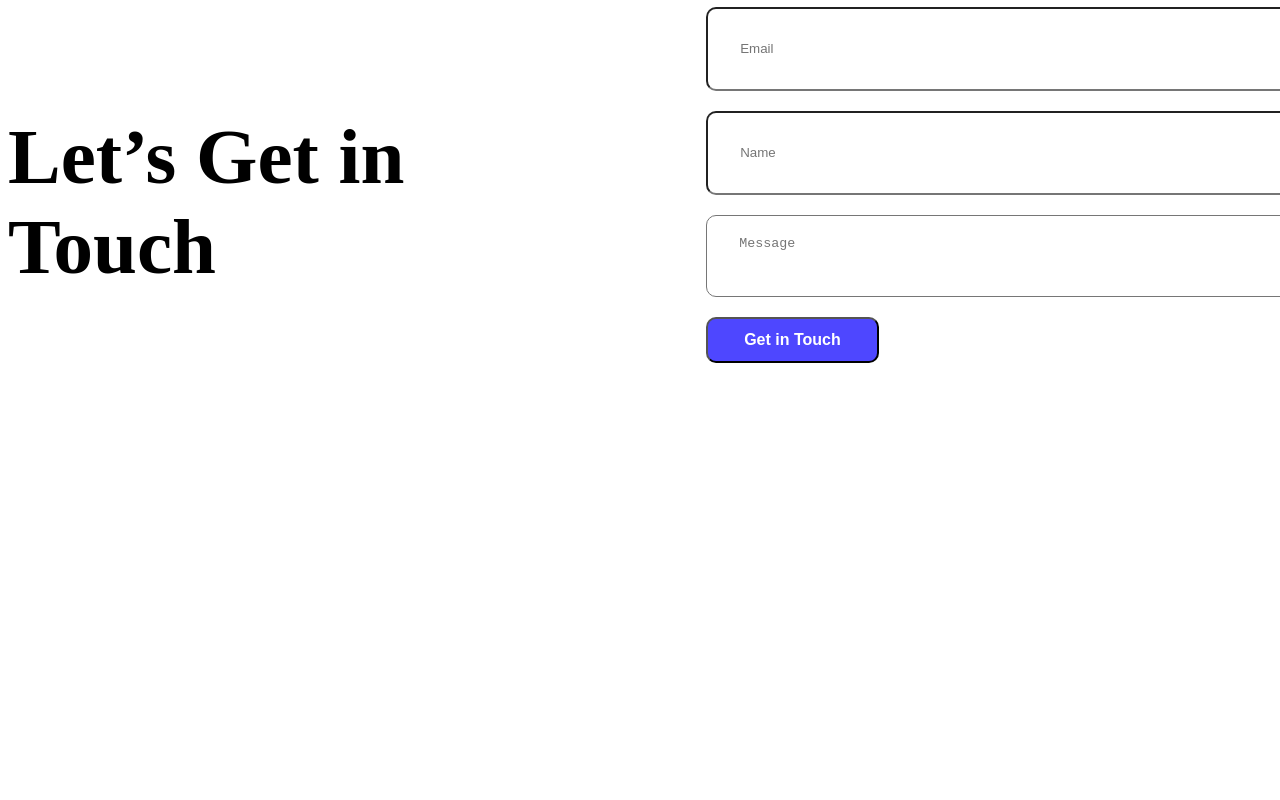
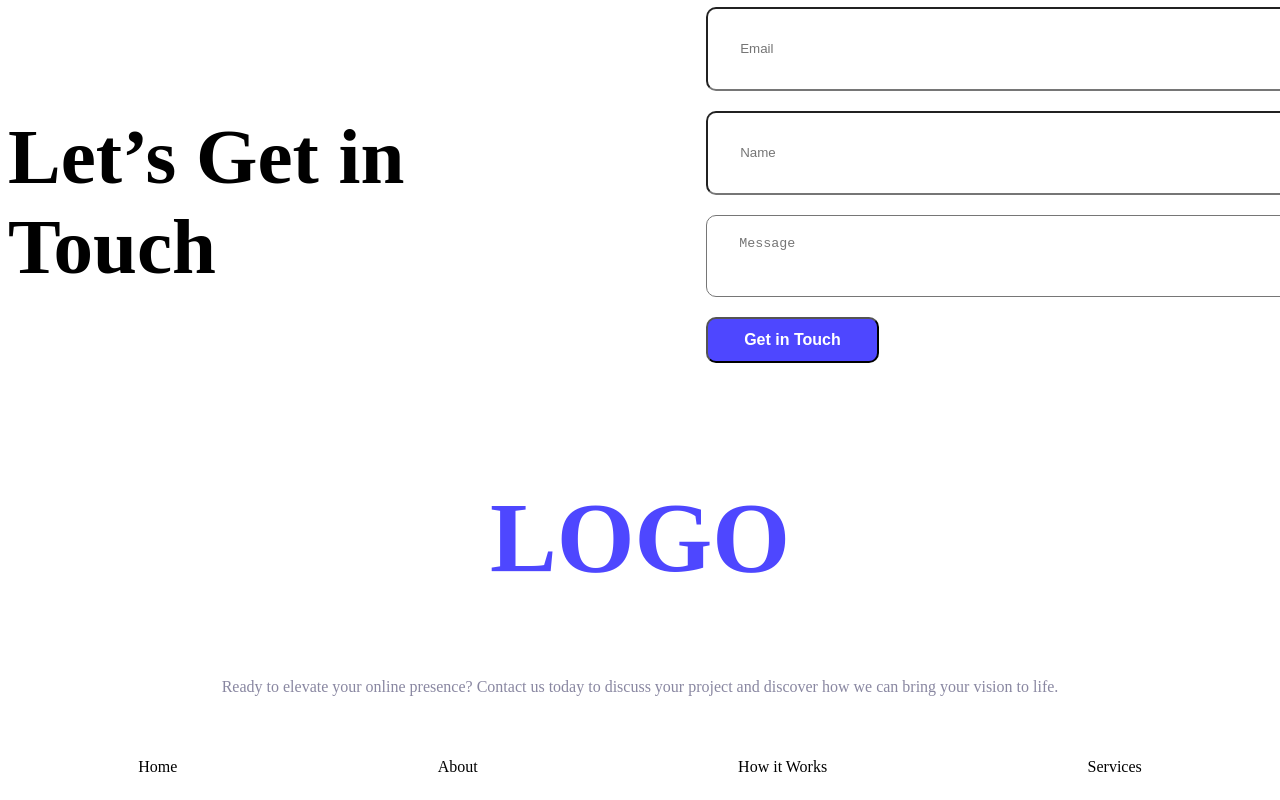
Before and after one commit to iftebinjan/assaignment-repo, a plain HTML site: page assaign.html in a window 1280 px wide. Shown: the part 2928-3728 px from the top of the page. Before the commit the page ends 3333 px from the top, so only its background shows below. Drawn offline with Linux system fonts and the light colour scheme.

Commit message:
added footer

```diff
--- a/assaign.html
+++ b/assaign.html
@@ -96,7 +96,14 @@
 
     </main>
     <footer>
-
+        <h2 class="sign">LOGO</h2>
+        <p class="footer-description">Ready to elevate your online presence? Contact us today to discuss your project and discover how we can bring your vision to life.</p>
+        <div class="footer-bar">
+            <p>Home</p>
+            <p>About</p>
+            <p>How it Works</p>
+            <p>Services</p>
+        </div>
     </footer>
 </body>
 </html>
--- a/styles/assaign.css
+++ b/styles/assaign.css
@@ -158,4 +158,26 @@ section input[type="email"], section input[type="text"], section textarea{
     padding: 20px 300px 20px 32px;
     margin-bottom: 20px;
 
+
 }
+/* footer styles */
+.sign{
+    font-weight: 900;
+    font-size: 100px;
+    color:rgba(78, 71, 255, 1) ;
+    text-align: center;
+}
+.footer-description{
+    color: #8987A1;
+    text-align: center;
+    height: 48px;
+}
+.footer-bar{
+    justify-content: center;
+    justify-content: space-around;
+
+    display: flex;
+
+
+
+}
```
